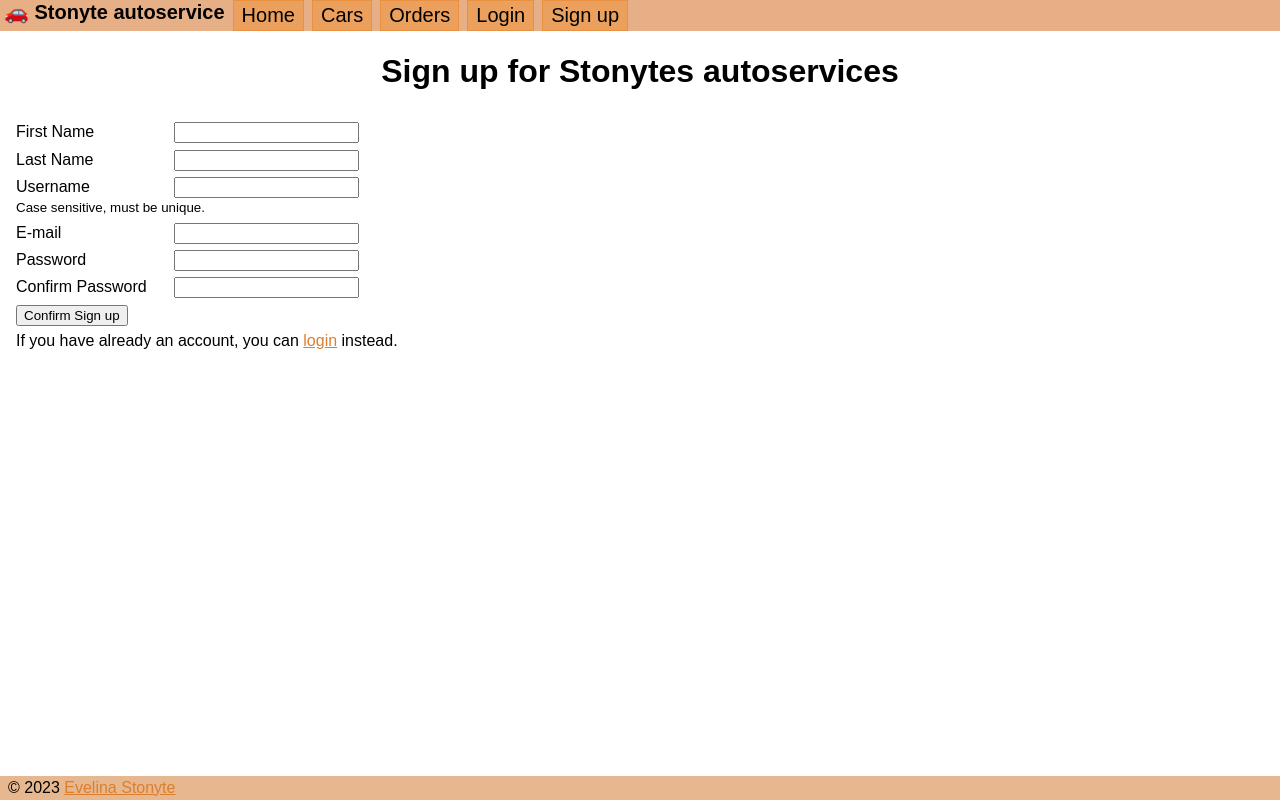
After one commit to stonyte1/autoservice, a Django app: page /profile/signup/ in a window 1280 px wide. The commit adds this page. Run offline with Django 4.2, Linux system fonts and the light colour scheme.

Commit message:
Sing up and order description update

```diff
--- a/evelina_autoservice/autoservice/static/style.css
+++ b/evelina_autoservice/autoservice/static/style.css
@@ -137,7 +137,9 @@ form {
 
 
 img.car-image {
-    max-width: 100%;
+    width: 350px; /* Specify the desired width */
+    height: 230px; /* Specify the desired height */
+    object-fit: cover; /* Optional: Ensures the image fills the specified dimensions */
     margin: 0 0.2rem;
     border: 3px solid #000;
 }
@@ -205,3 +207,43 @@ img.car-image {
     margin: 5em 2em;
 
 }
+
+.order-overdue {
+    color: rgb(76, 35, 35) !important;
+    font-weight: bold;
+    border: 1px solid #000;
+    background: rgb(240, 3, 3);
+}
+
+.about-order {
+    display: inline-block;
+    font-size: 1.4em;
+    font-weight: bold;
+}
+
+form p label {
+    display: inline-block;
+    min-width: 12vw;
+}
+
+ox {
+    padding: 0.2rem 0.5rem;
+    margin: 0.5rem;
+    border: 1px solid #999999;
+    border-radius: 0.5rem;
+}
+.box-info {
+    background-color: #99ccff;
+}
+.box-warning {
+    background-color: #ffcc99;
+}
+.box-error {
+    background-color: #ff9999;
+}
+.box-success {
+    background-color: #c0ffb0;
+}
+.box-debug {
+    background-color: #eeeeee;
+}
--- a/evelina_autoservice/autoservice/templates/autoservice/orderline_detail.html
+++ b/evelina_autoservice/autoservice/templates/autoservice/orderline_detail.html
@@ -4,7 +4,8 @@
 <div class='info'>
     <h1>{{ order_line.car.client }}</h1>
     <h2> {{ order_line.service }} </h2>
-        <img class='car-info-image' src='{{ order_line.car.car_image.url }}'>
+    <img class='car-info-image' src='{{ order_line.car.car_image.url }}'>
+    <p class="about-order">Order description: {{ order_line.order.about_order|safe }}</p>
     <ul class='car-info'>
         <li>Date: {{ order_line.order.date }}</li>
         <li>Car model: {{ order_line.car.car_model }}</li>
@@ -19,5 +20,6 @@
         <li>Due Back: {{ order_line.order.due_back }}</li>
         <li>Total price: {{ order_line.order.total }}</li>
     </ul>
+
 </div>
 {% endblock content %}
--- a/evelina_autoservice/autoservice/templates/autoservice/user_order_list.html
+++ b/evelina_autoservice/autoservice/templates/autoservice/user_order_list.html
@@ -9,7 +9,8 @@
                 <li class="order-status{{ order_line.order.status }}">
                     <a href="{% url 'orderline_detail' pk=order_line.pk %}">{{ order_line.car }}</a>
                     {{ order_line.order.get_status_display }}{% if order_line.order.due_back %}, return by {{ order_line.order.due_back }}{% endif %}
-                    {% if order_line.order.status == 'p' and order_line.order.is_overdue %}<span class='overdue'>OVERDUE!</span>{% endif %}
+                    {% if order_line.order.status == 'p' and order_line.order.is_overdue %}
+                    <span class='order-overdue'>OVERDUE!</span>{% endif %}
                 </li>
             {% endfor %}
         </ul>
--- a/evelina_autoservice/autoservice/templates/base.html
+++ b/evelina_autoservice/autoservice/templates/base.html
@@ -23,6 +23,7 @@
             <li><a href="{% url 'user_order_list' %}">My Orders</a></li>
         {% else %}
             <li><a href="{% url 'login' %}">Login</a></li>
+            <li><a href="{% url 'signup' %}">Sign up</a></li>
         {% endif %}
         {% if user.is_authenticated %}
             {% if user.is_staff or user.is_superuser %}
@@ -30,7 +31,15 @@
             {% endif %}
         {% endif %}
     </ul>
-<main>{% block content %}{% endblock content %}</main>
+    <main>
+        {% if messages %}
+            {% for message in messages %}
+                <p class="box box-{{ message.tags }}">{{ message }}</p>
+            {% endfor %}
+        {% endif %}
+        {% block content %}
+        {% endblock content %}
+    </main>
 <footer><p>&copy; 2023 <a href='https://www.linkedin.com/in/evelina-stonyte/'> Evelina Stonyte</p></footer>
 </header>
 </body>
--- a/evelina_autoservice/evelina_autoservice/urls.py
+++ b/evelina_autoservice/evelina_autoservice/urls.py
@@ -24,5 +24,6 @@ urlpatterns = [
     path('', include('autoservice.urls')),
     path('profile/', include('user_profile.urls')),
     path('accounts/', include('django.contrib.auth.urls')),
+    path('tinymce/', include('tinymce.urls')),
 ] + (static(settings.STATIC_URL, document_root=settings.STATIC_ROOT) \
     + static(settings.MEDIA_URL, document_root=settings.MEDIA_ROOT))
--- /dev/null
+++ b/evelina_autoservice/user_profile/templates/user_profile/signup.html
@@ -0,0 +1,35 @@
+{% extends 'base.html' %}
+{% block title %}Sign up for {{ block.super }}{% endblock title %}
+{% block content %}
+<h1>Sign up for Stonytes autoservices</h1>
+<form action='{{ request.path }}' method='post'>
+    {% csrf_token %}
+    <p>
+        <label for='first_name'>First Name</label>
+        <input type='text' name='first_name' value='{{ request.POST.first_name }}'>
+    </p>
+    <p>
+        <label for="last_name">Last Name</label>
+        <input type="text" name="last_name" value="{{ request.POST.last_name }}">
+    </p>
+    <p>
+        <label for="username">Username</label>
+        <input type="text" name="username" required value="{{ request.POST.username }}">
+        <br><small>Case sensitive, must be unique.</small>
+    </p>
+    <p>
+        <label for="email">E-mail</label>
+        <input type="text" name="email" required value="{{ request.POST.email }}">
+    </p>
+    <p>
+        <label for="password">Password</label>
+        <input type="password" name="password" required>
+    </p>
+    <p>
+        <label for="password_confirm">Confirm Password</label>
+        <input type="password" name="password_confirm" required>
+    </p>
+    <p><button typr='submit'>Confirm Sign up</button></p>
+    <p>If you have already an account, you can <a href="{% url 'login' %}">login</a> instead.</p>
+</form>
+{% endblock content %}
--- a/evelina_autoservice/user_profile/urls.py
+++ b/evelina_autoservice/user_profile/urls.py
@@ -1,5 +1,6 @@
 from django.urls import path
+from . import views
 
 urlpatterns = [
-
+    path('signup/', views.signup, name='signup')
 ]
--- a/evelina_autoservice/user_profile/views.py
+++ b/evelina_autoservice/user_profile/views.py
@@ -1,3 +1,41 @@
-from django.shortcuts import render
+from django.contrib.auth import get_user_model
+from django.contrib import messages
+from django.shortcuts import render, get_object_or_404, redirect
+from django.views.decorators.csrf import csrf_protect
 
-# Create your views here.
+User = get_user_model()
+
+@csrf_protect
+def signup(request):
+    if request.user.is_authenticated:
+        messages.info(request, 'In order to sign up you need to logout first')
+        return redirect('index')
+    if request.method == 'POST':
+        error = False
+        first_name = request.POST.get('first_name')
+        last_name = request.POST.get('last_name')
+        username = request.POST.get('username')
+        email = request.POST.get('email')
+        password = request.POST.get('password')
+        password_confirm = request.POST.get('password_confirm')
+        if not username or len(username) < 3 or User.objects.filter(username=username).exists():
+            error = True
+            messages.error(request, 'Username is too short or already exists.')
+        if not email or len(email) < 3 or User.objects.filter(email=email).exists():
+            error = True
+            messages.error(request, 'Email is invalid or user with this email already exists.')
+        if not password or not password_confirm or password != password_confirm or len(password) < 8:
+            error = True
+            messages.error(request, "Password must be at least 8 characters long and match.")
+        if not error:
+            user = User.objects.create(
+                username=username,
+                email=email,
+                first_name=first_name,
+                last_name=last_name
+            )
+            user.set_password(password)
+            user.save()
+            messages.success(request, 'User registration successful!')
+            return redirect('login')
+    return render(request, 'user_profile/signup.html')
```
Also changed, not shown: evelina_autoservice/autoservice/models.py (+6 -2 lines), evelina_autoservice/evelina_autoservice/settings.py (+23 -0 lines), evelina_autoservice/user_profile/templates/registration/login.html (+5 -2 lines), evelina_autoservice/autoservice/migrations/0004_order_about_order.py (added).
